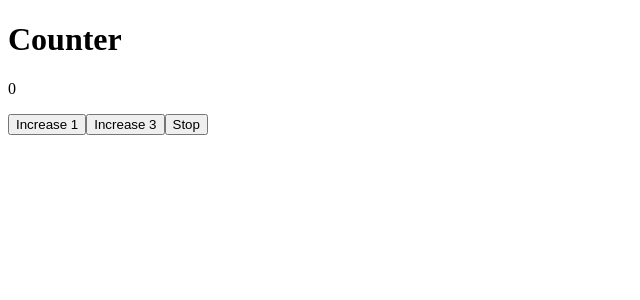
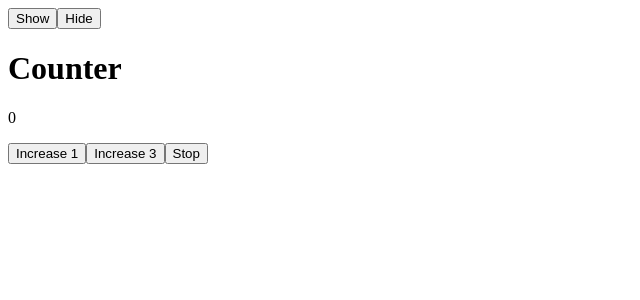
Before and after one commit to hazharmaroufi/reactCourse, a React (Vite) app: page / in a window 1280 px wide. Shown: the top 300 px of the page, without its empty margins (0-640 px from the left). Built offline with nearby package versions, Linux system fonts and the light colour scheme.

Commit message:
end foundamental for useState hook

```diff
--- a/src/Counter.jsx
+++ b/src/Counter.jsx
@@ -2,6 +2,7 @@ import { useState } from "react";
 
 const Counter = () => {
   const [counter, setCounter] = useState(0);
+  const [isShow, setIsShow] = useState(true);
 
   function increaseHandler() {
     setCounter((counter) => counter + 1);
@@ -15,7 +16,18 @@ const Counter = () => {
   function stopHandler() {
     setCounter(0);
   }
+  function showHandler() {
+    setIsShow(true);
+  }
+  const hideHandler = () => {
+    setIsShow(false);
+  };
+
   return (
+    <>
+      <button onClick={showHandler}>Show</button>
+      <button onClick={hideHandler}>Hide</button>
+      {isShow && (
         <div>
           <h1>Counter</h1>
           <p>{counter}</p>
@@ -23,6 +35,8 @@ const Counter = () => {
           <button onClick={increaseHandler3}>Increase 3</button>
           <button onClick={stopHandler}>Stop</button>
         </div>
+      )}
+    </>
   );
 };
 export default Counter;
```
Lines whose indentation alone changed are shown as unchanged.
